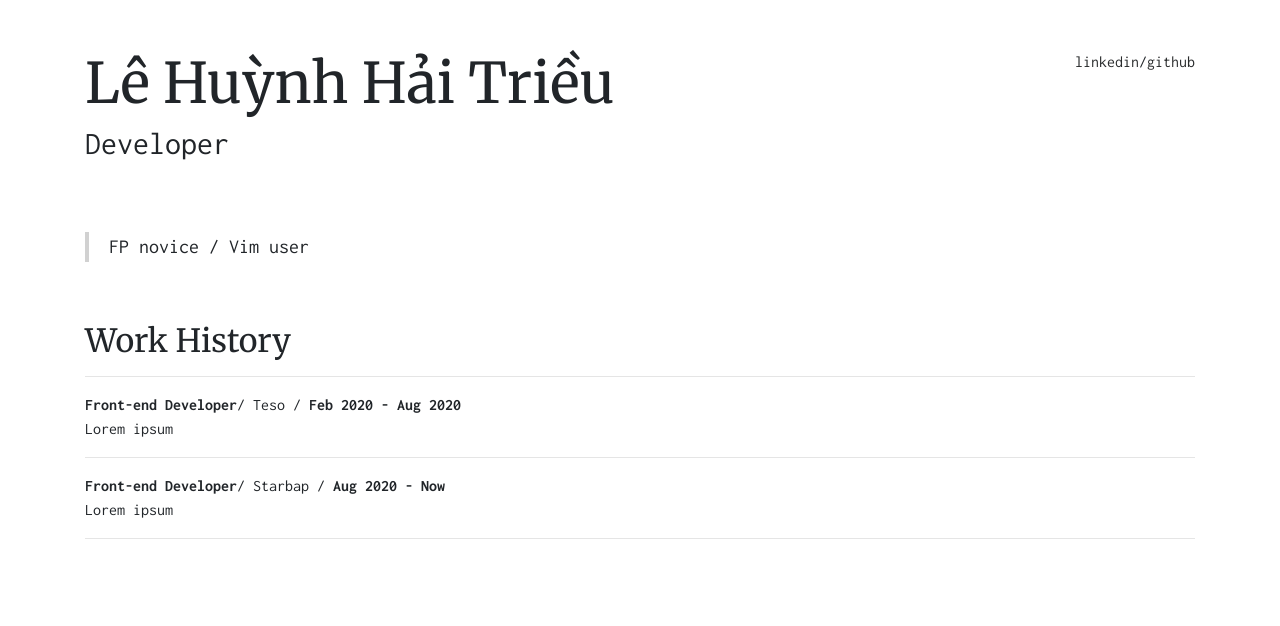
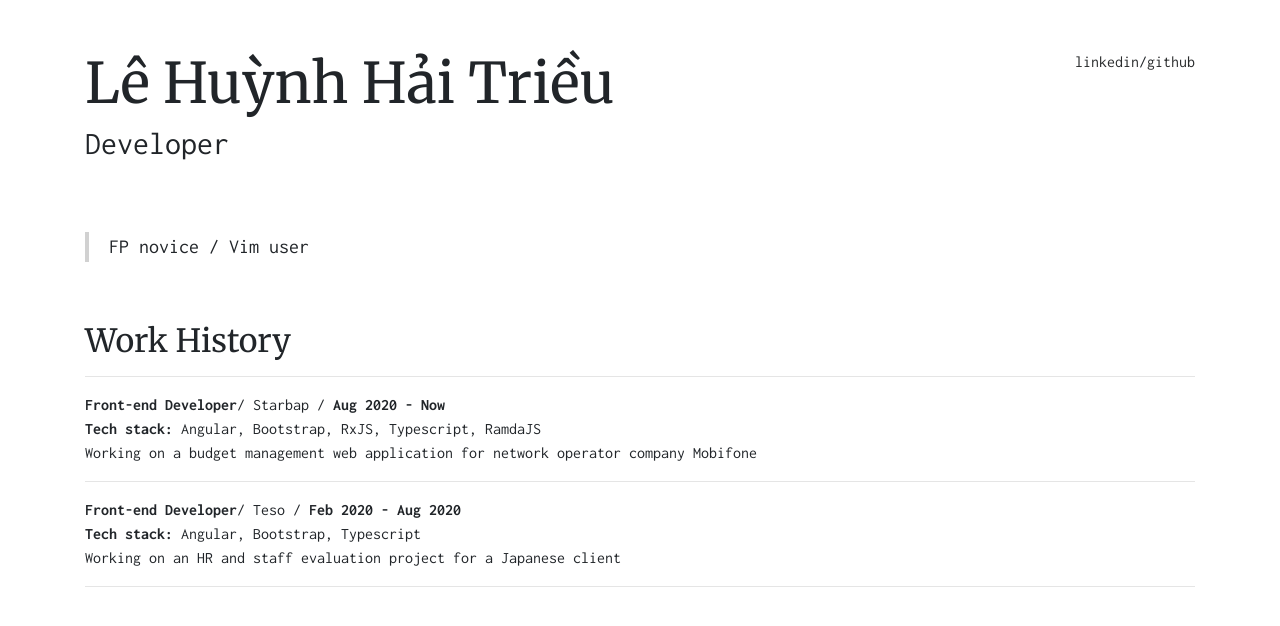
Before and after one commit to matrix0006/cv-app, a React (Create React App) app: page / in a window 1280 px wide. Shown: the top 626 px of the page. Built offline with nearby package versions, Linux system fonts and the light colour scheme.

Commit message:
add work histories

```diff
--- a/src/App.tsx
+++ b/src/App.tsx
@@ -7,7 +7,7 @@ import { WorkHistory } from "./layout/workHistory/work-history";
 
 function App() {
   return (
-    <Container >
+    <Container>
       <Header></Header>
       <Blockquote></Blockquote>
       <WorkHistory></WorkHistory>
--- a/src/components/history/history.tsx
+++ b/src/components/history/history.tsx
@@ -5,14 +5,18 @@ export interface WorkHistoryProps {
   companyName?: string;
   period?: string;
   description?: string;
+  techStack?: string;
 }
 
 export const History = (props: WorkHistoryProps) => {
-  const { position, companyName, period, description } = props;
+  const { position, companyName, period, description, techStack } = props;
   return (
     <div>
       <strong>{position}</strong>/ {companyName} / <strong>{period}</strong>
-      <p>{description} </p>
+      <br></br>
+      <strong>Tech stack:</strong> {techStack}
+      <br></br>
+      {description}
       <hr></hr>
     </div>
   );
--- a/src/layout/header/header.tsx
+++ b/src/layout/header/header.tsx
@@ -13,14 +13,16 @@ export const Header = () => {
         <h1 className="display-4">Lê Huỳnh Hải Triều</h1>
         <h2>Developer</h2>
       </Col>
-      <Col sm={6} className="d-flex justify-content-end">
-        <a target="_blank" href={linkedinUrl}>
-          linkedin
-        </a>
-        /
-        <a target="_blank" href={githubUrl}>
+      <Col sm={6}>
+        <div className="float-right">
+          <a target="_blank" rel="noreferrer" href={linkedinUrl}>
+            linkedin
+          </a>
+          /
+          <a target="_blank" rel="noreferrer" href={githubUrl}>
           github
-        </a>
+          </a>
+        </div>
       </Col>
     </Row>
   );
--- a/src/layout/workHistory/work-history.tsx
+++ b/src/layout/workHistory/work-history.tsx
@@ -1,19 +1,23 @@
 import React from "react";
+import { History, WorkHistoryProps } from "../../components/history/history";
 import "../../styles/container.scss";
-import { History, WorkHistoryProps } from "../../components/history/history";
 
 const histories: WorkHistoryProps[] = [
   {
+    companyName: "Starbap",
+    period: "Aug 2020 - Now",
+    description:
+      "Working on a budget management web application for network operator company Mobifone",
+    position: "Front-end Developer",
+    techStack: "Angular, Bootstrap, RxJS, Typescript, RamdaJS",
+  },
+  {
     companyName: "Teso",
     period: "Feb 2020 - Aug 2020",
-    description: "Lorem ipsum",
+    description:
+      "Working on an HR and staff evaluation project for a Japanese client",
     position: "Front-end Developer",
-  },
-  {
-    companyName: "Starbap",
-    period: "Aug 2020 - Now",
-    description: "Lorem ipsum",
-    position: "Front-end Developer",
+    techStack: "Angular, Bootstrap, Typescript",
   },
 ];
 
@@ -22,7 +26,7 @@ export const WorkHistory = () => {
     <div className="content-wrap">
       <h1>Work History</h1>
       <hr></hr>
-      {histories.map((history) => (
+      {histories.map((history, index) => (
         <History {...history}></History>
       ))}
     </div>
```
Also changed, not shown: 1 other file (tests, documents, lock files or other folders).
